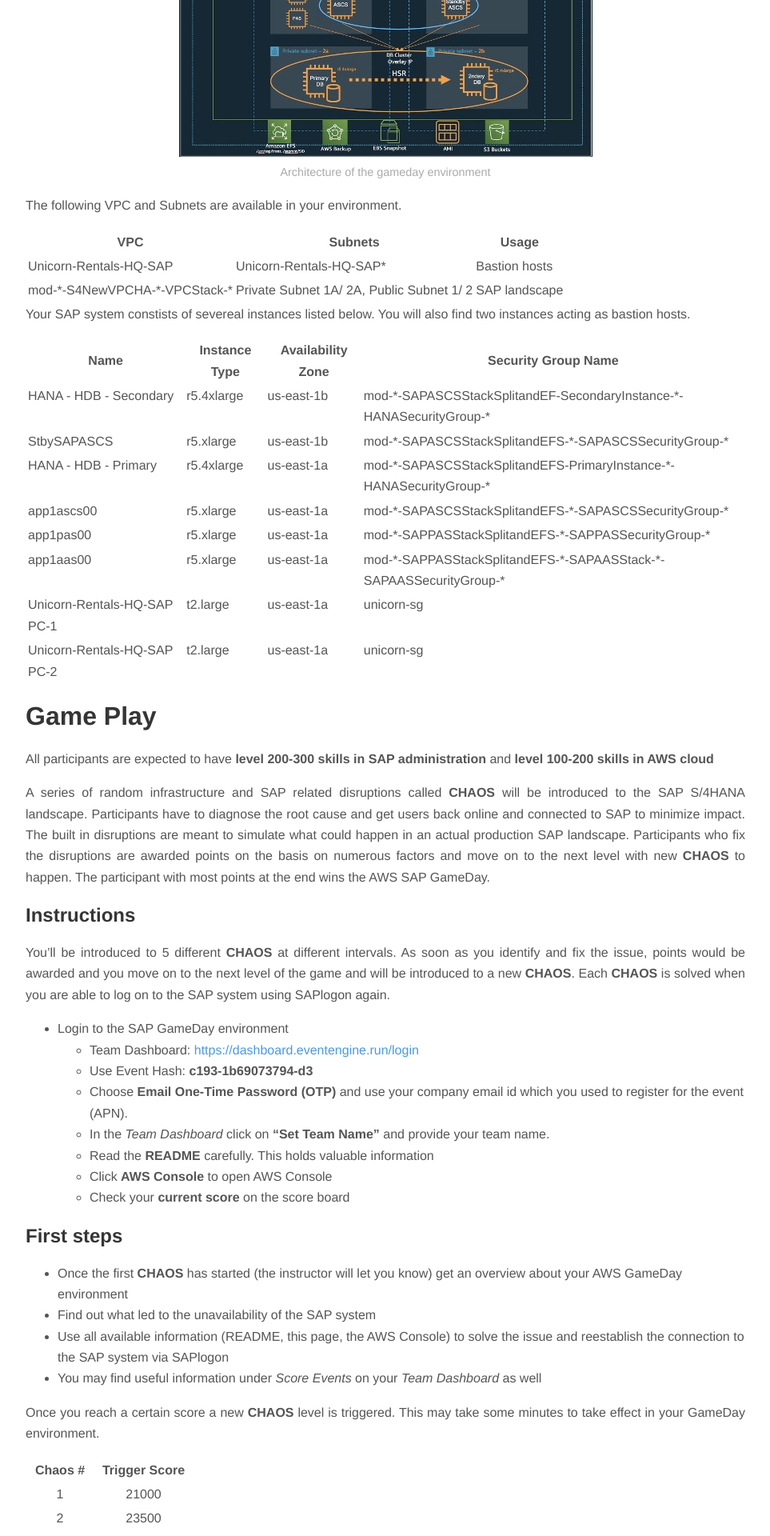
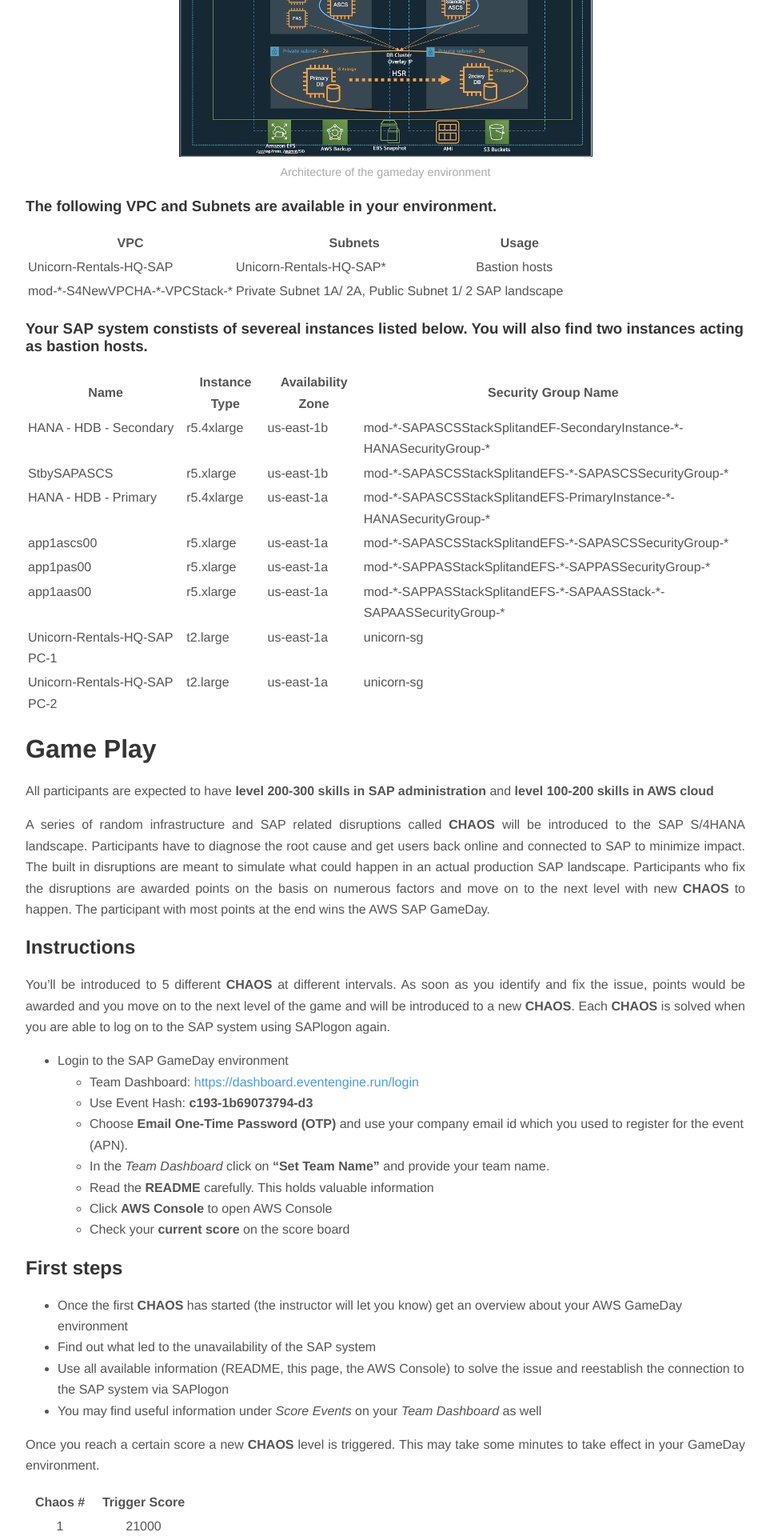
Before and after one commit to pauler285/pauler285.github.io, a Jekyll site: the page built from _posts/2022-06-17-aws-sap-gameday.md, in a window 1280 px wide. Shown: the part 1495-3415 px from the top of the page at 80% size, without its empty margins (158-1121 px from the left). Built offline with Jekyll 4.4.1, drawn with Linux system fonts in a browser that asks for light colours; nearby versions of some CDN libraries.

Commit message:
adjusted heading

```diff
--- a/_posts/2022-06-17-aws-sap-gameday.md
+++ b/_posts/2022-06-17-aws-sap-gameday.md
@@ -41,14 +41,14 @@ A fictitious organization *Unicorn.Rentals* relies heavily on SAP to run their c
 ![architecture of the gameday environment](../images/aws_gameday_architecture.jpg)
 *Architecture of the gameday environment*
 
-The following VPC and Subnets are available in your environment.
+### The following VPC and Subnets are available in your environment.
 
 | VPC                              |  Subnets                                       |  Usage           |
 |-----                             |-----                                           |-----             |
 |Unicorn-Rentals-HQ-SAP            |  Unicorn-Rentals-HQ-SAP\*                      |  Bastion hosts   |
 |mod-\*-S4NewVPCHA-\*-VPCStack-\*  |  Private Subnet 1A/ 2A, Public Subnet 1/ 2    |  SAP landscape   |
 
-Your SAP system constists of severeal instances listed below. You will also find two instances acting as bastion hosts.
+### Your SAP system constists of severeal instances listed below. You will also find two instances acting as bastion hosts.
 
 |Name                       | Instance Type | Availability Zone | Security Group Name                                         |
 |---------------------------|-----------|---------------|---------------------------------------------------------------------|
```
